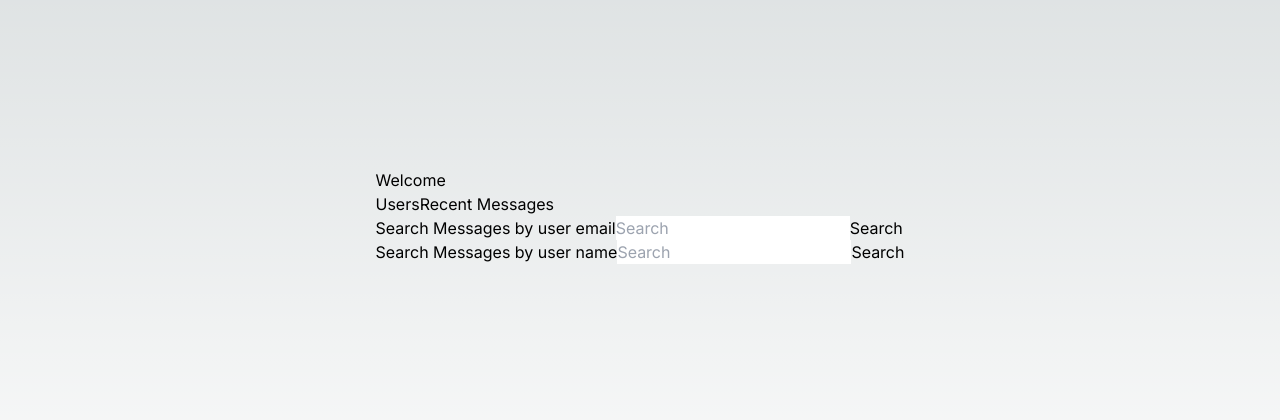
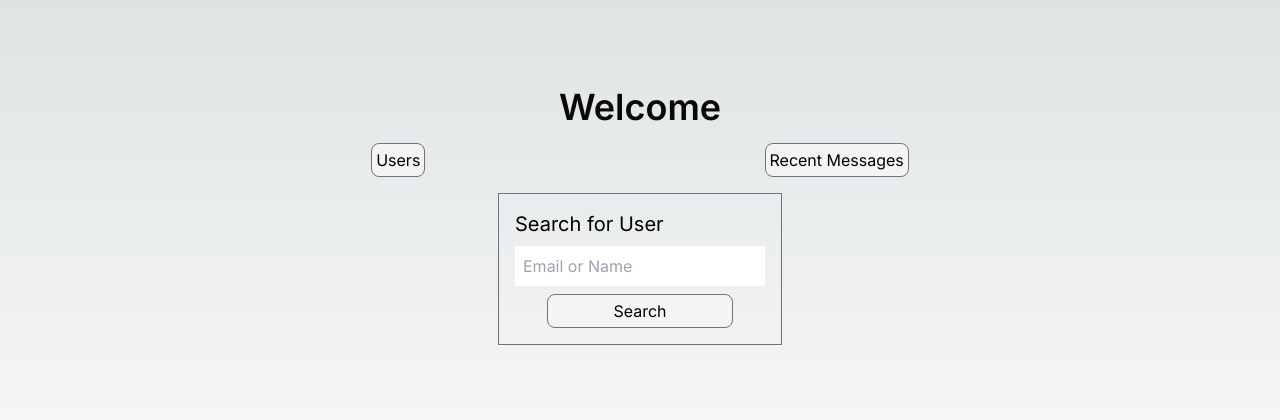
Before and after one commit to ColdWeatherBoyy/fiorelli-guitars, a Next.js app: page /admin in a window 1280 px wide. Shown: the part 184-604 px from the top of the page. Built offline with nearby package versions, Linux system fonts and the light colour scheme; a web font is replaced by a local one.

Commit message:
built in search function

```diff
--- a/app/(admin)/admin/page.tsx
+++ b/app/(admin)/admin/page.tsx
@@ -1,21 +1,25 @@
 import Link from "next/link";
+import SearchBar from "../components/SearchBar";
 
 export default async function AdminHome() {
 	return (
-		<div>
-			<div>Welcome</div>
-			<Link href="/admin/users">Users</Link>
-			<Link href="/admin/messages">Recent Messages</Link>
-			<form>
-				<label>Search Messages by user email</label>
-				<input type="text" placeholder="Search" />
-				<button type="submit">Search</button>
-			</form>
-			<form>
-				<label>Search Messages by user name</label>
-				<input type="text" placeholder="Search" />
-				<button type="submit">Search</button>
-			</form>
+		<div className="w-full flex flex-col items-center justify-start gap-4">
+			<div className="text-4xl font-semibold text-zinc-950">Welcome</div>
+			<div className="flex justify-evenly w-full">
+				<Link
+					href="/admin/users"
+					className="border border-zinc-500 p-1 bg-zinc-100 rounded-lg"
+				>
+					Users
+				</Link>
+				<Link
+					href="/admin/messages"
+					className="border border-zinc-500 p-1 bg-zinc-100 rounded-lg"
+				>
+					Recent Messages
+				</Link>
+			</div>
+			<SearchBar label="Search for User" placeholder="Email or Name" />
 		</div>
 	);
 }
--- a/app/(admin)/admin/users/[userId]/page.tsx
+++ b/app/(admin)/admin/users/[userId]/page.tsx
@@ -3,6 +3,7 @@ import {
 	getMessagesByUserByEmail,
 	getMessagesByUserId,
 } from "@/app/utilities/databaseFunctions";
+import Link from "next/link";
 import { FC } from "react";
 
 interface UserProps {
@@ -16,10 +17,15 @@ const User: FC<UserProps> = async ({ params: { userId } }) => {
 
 	return (
 		<div className="flex flex-col w-full items-center gap-2">
-			<div className="text-4xl">Messages from {userWithMessages.name}</div>
+			<div className="text-4xl font-semibold text-zinc-950">
+				Messages from {userWithMessages.name}
+			</div>
 			<div>
 				<span className="font-semibold">Email:</span> {userWithMessages.email}
 			</div>
+			<Link href="/admin" className="border border-zinc-500 p-1 bg-zinc-100 rounded-lg">
+				Go Back
+			</Link>
 			<Table data={userWithMessages.messages} />
 		</div>
 	);
--- /dev/null
+++ b/app/(admin)/components/SearchBar.tsx
@@ -0,0 +1,39 @@
+"use client";
+
+import { FC, useEffect } from "react";
+import { useFormState } from "react-dom";
+import { handleForm } from "../utilities/handleForm";
+import { useRouter } from "next/navigation";
+
+interface SearchBarProps {
+	label: string;
+	placeholder: string;
+}
+
+const SearchBar: FC<SearchBarProps> = ({ label, placeholder }) => {
+	const [data, formAction] = useFormState(handleForm, null);
+	const router = useRouter();
+	useEffect(() => {
+		if (data === null) return;
+		router.push(`/admin/users/${data}`);
+	}, [data]);
+	return (
+		<form action={formAction} className="flex flex-col border border-zinc-500 gap-2 p-4">
+			<label className="text-xl ">{label}</label>
+			<input
+				type="text"
+				placeholder={placeholder}
+				required
+				name="query"
+				className="p-2"
+			/>
+			<button
+				className="mx-8 border border-zinc-500 p-1 bg-zinc-100 rounded-lg"
+				type="submit"
+			>
+				Search
+			</button>
+		</form>
+	);
+};
+export default SearchBar;
--- /dev/null
+++ b/app/(admin)/utilities/handleForm.ts
@@ -0,0 +1,16 @@
+import { getUserIdByEmailOrName } from "@/app/utilities/databaseFunctions";
+
+export const handleForm = async (
+	prevState: number | null,
+	formData: FormData
+): Promise<number | null> => {
+	try {
+		const query = formData.get("query");
+		if (!query) throw new Error("No query provided");
+		const userId = await getUserIdByEmailOrName(query.toString());
+		return userId;
+	} catch (error) {
+		console.error(error);
+		return null;
+	}
+};
```
